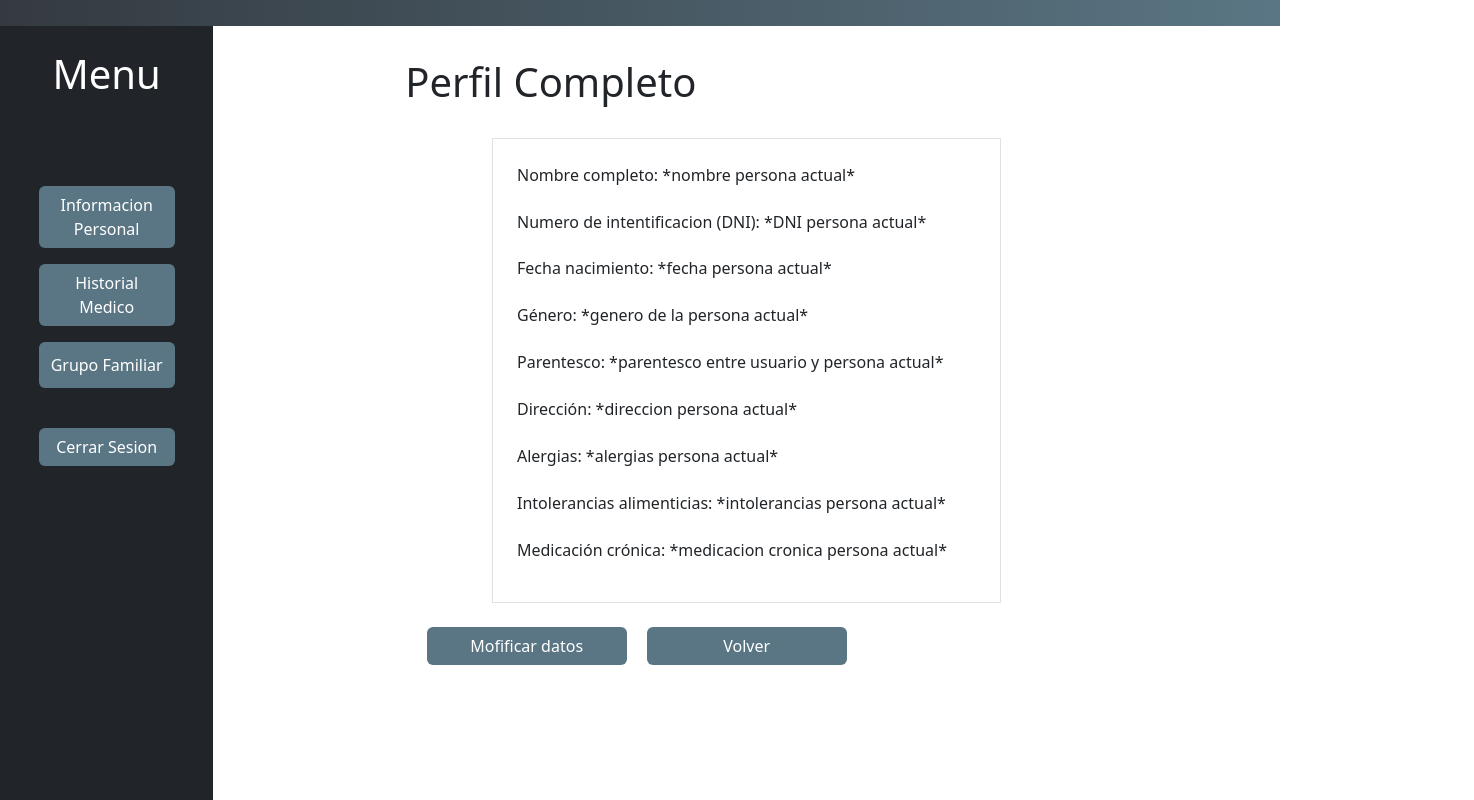
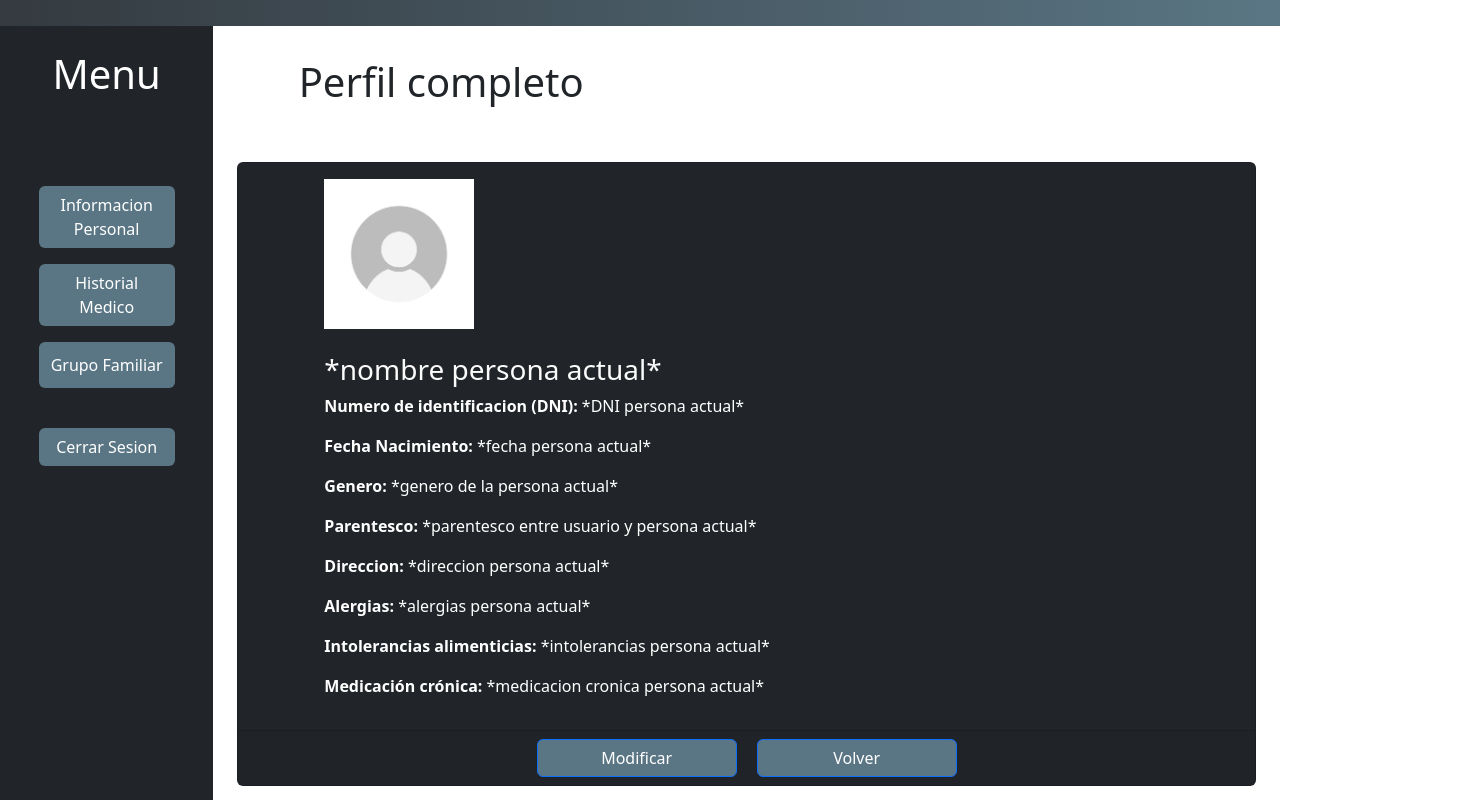
Before and after one commit to diegorvj/T8_DIU, a React (Create React App) app: page /perfil_familiar.js in a window 1280 px wide. Shown: the part 160-960 px from the top of the page, 1474 px wide, since content can reach past the window. Built offline with nearby package versions, Linux system fonts and the light colour scheme.

Commit message:
Perfil familiar modificado

```diff
--- a/src/components/perfil_familiar.js
+++ b/src/components/perfil_familiar.js
@@ -3,6 +3,8 @@ import Sidebar from './Sidebar';
 import './Index.css';
 import { useNavigate } from 'react-router-dom';
 import 'bootstrap/dist/css/bootstrap.min.css';
+import { Card, Button } from 'react-bootstrap';
+import fotoPerfil from '../imagenes/perfilgenerico.png';
 
 function Index() {
 
@@ -10,53 +12,48 @@ function Index() {
   return (
     <Sidebar>
 
-      <div className='cuerpo'>
+      <h2 className='h1'style={{ textAlign: 'left', marginLeft: '5%', marginTop: '0%' }}>Perfil completo</h2>
 
-        <h2 className='h1'style={{ textAlign: 'left', marginLeft: '15%', marginTop: '0%' }}>Perfil Completo</h2>
+      <Card className="m-4" bg="dark" text="white">
+        <Card.Body>
 
-
-        <div className="container" style={{marginRight:'30%'}}>
-          <div className="row justify-content-center">
-            <div className="col-md-6">
-              <div className="border p-4">
-                <p className="text-dark" style={{ textAlign: 'left', marginLeft: '0%', marginTop: '0%' }}>Nombre completo: *nombre persona actual* </p>
-                <p className="text-dark" style={{ textAlign: 'left', marginLeft: '0%', marginTop: '5%' }}>Numero de intentificacion (DNI): *DNI persona actual*</p>
-                <p className="text-dark" style={{ textAlign: 'left', marginLeft: '0%', marginTop: '5%' }}>Fecha nacimiento: *fecha persona actual*</p>
-                <p className="text-dark" style={{ textAlign: 'left', marginLeft: '0%', marginTop: '5%' }}>Género: *genero de la persona actual*</p>
-                <p className="text-dark" style={{ textAlign: 'left', marginLeft: '0%', marginTop: '5%' }}>Parentesco: *parentesco entre usuario y persona actual*</p>
-                <p className="text-dark" style={{ textAlign: 'left', marginLeft: '0%', marginTop: '5%' }}>Dirección: *direccion persona actual*</p>
-                <p className="text-dark" style={{ textAlign: 'left', marginLeft: '0%', marginTop: '5%' }}>Alergias: *alergias persona actual*</p>
-                <p className="text-dark" style={{ textAlign: 'left', marginLeft: '0%', marginTop: '5%' }}>Intolerancias alimenticias: *intolerancias persona actual*</p>
-                <p className="text-dark" style={{ textAlign: 'left', marginLeft: '0%', marginTop: '5%' }}>Medicación crónica: *medicacion cronica persona actual*</p>
-
-              </div>
-            </div>
+          <div className="" style={{ textAlign: 'left' , marginLeft: 70}}>
+            <img
+              src={fotoPerfil}
+              alt="Foto de perfil"
+              style={{ width: '150px', height: '150px', marginRight: '1000px' }}  // Ajusta el ancho, alto y margen según tus necesidades
+            />
+            <br></br><br></br>
+            <h3 className="profile-title">*nombre persona actual*</h3>
+            <p><strong>Numero de identificacion (DNI):</strong> *DNI persona actual*</p>
+            <p><strong>Fecha Nacimiento:</strong> *fecha persona actual*</p>
+            <p><strong>Genero:</strong> *genero de la persona actual*</p>
+            <p><strong>Parentesco:</strong> *parentesco entre usuario y persona actual*</p>
+            <p><strong>Direccion:</strong> *direccion persona actual*</p>
+            <p><strong>Alergias:</strong> *alergias persona actual*</p>
+            <p><strong>Intolerancias alimenticias:</strong> *intolerancias persona actual*</p>
+            <p><strong>Medicación crónica:</strong> *medicacion cronica persona actual*</p>
           </div>
-        </div>
-
-        <br></br>
-
-        <div style={{ display: 'flex', alignItems: 'left' }}>
-
-          <button
-            className="btn float-left"
-            style={{ width: '200px', backgroundColor:'#5A7684', color: '#fff', marginLeft: '20%'}}
-            onClick={() => navigate('/modificar_familiar.js')}>
-            Mofificar datos
-          </button>
-
-          <button
-            className="btn float-left"
-            style={{ width: '200px', backgroundColor:'#5A7684', color: '#fff', marginLeft:'20px'}}
-            onClick={() => navigate('/grupo_familiar.js')}>
-            Volver
-          </button>
-
-        </div>
-
-
-
-      </div>
+        </Card.Body>
+        <Card.Footer>
+          <div className="d-flex justify-content-center">
+            <Button
+              variant="primary"
+              style={{ width: '200px', backgroundColor: '#5A7684', color: '#fff' }}
+              onClick={() => navigate('/modificar_familiar.js')}
+            >
+              Modificar
+            </Button>
+            <Button
+              variant="primary"
+              style={{ width: '200px', marginLeft: '20px', backgroundColor: '#5A7684', color: '#fff' }}
+              onClick={() => navigate('/grupo_familiar.js')}
+            >
+              Volver
+            </Button>
+          </div>
+        </Card.Footer>
+      </Card>
 
     </Sidebar>
   );
--- a/src/components/perfil_familiarfernanda.js
+++ b/src/components/perfil_familiarfernanda.js
@@ -4,6 +4,7 @@ import './informacion_personal.css';
 import { useNavigate } from 'react-router-dom';
 import fotoPerfil from '../imagenes/perfilfernanda.jpg';
 import 'bootstrap/dist/css/bootstrap.min.css';
+import { Card, Button } from 'react-bootstrap';
 
 function Index() {
 
@@ -13,15 +14,19 @@ function Index() {
 
       <Sidebar>
 
-        <div className='cuerpo'>
+        <h2 className='h1'style={{ textAlign: 'left', marginLeft: '5%', marginTop: '0%' }}>Informacion personal</h2>
 
-          <h2 className='h1'style={{ textAlign: 'left', marginLeft: '15%', marginTop: '0%' }}>Información Personal</h2>
+        <Card className="m-4" bg="dark" text="white">
+          <Card.Body>
 
-          <div className="profile">
-            <div className="profile" style={{marginRight:'39%'}}>
-              <div className="profile-card">
-                <img src={fotoPerfil} alt="fotoPerfil" className="profile-photo" />
-                <h3 className="profile-title">Fernada Hernandez</h3>
+            <div className="" style={{ textAlign: 'left' , marginLeft: 70}}>
+              <img
+                src={fotoPerfil}
+                alt="Foto de perfil"
+                style={{ width: '150px', height: '150px', marginRight: '1000px' }}  // Ajusta el ancho, alto y margen según tus necesidades
+              />
+              <br></br><br></br>
+              <h3 className="profile-title">Fernada Hernandez</h3>
                 <p><strong>Numero de identificacion (DNI):</strong> 20345678-9</p>
                 <p><strong>Fecha Nacimiento:</strong> 02/02/2008</p>
                 <p><strong>Genero:</strong> Mujer</p>
@@ -29,29 +34,27 @@ function Index() {
                 <p><strong>Alergias:</strong> Ninguna</p>
                 <p><strong>Intolerancias alimenticias:</strong> Ninguna</p>
                 <p><strong>Medicación crónica:</strong> Ninguna</p>
-              </div>
             </div>
-          </div>
-
-          <div style={{ display: 'flex', alignItems: 'center' }}>
-
-            <button
-              className="btn float-left"
-              style={{ width: '200px', backgroundColor:'#5A7684', color: '#fff', marginLeft: '20%'}}
-              onClick={() => navigate('/modificar_fernanda.js')}>
-              Modificar
-            </button>
-
-            <button
-              className="btn float-left"
-              style={{ width: '200px', backgroundColor:'#5A7684', color: '#fff', marginLeft:'20px'}}
-              onClick={() => navigate('/grupo_familiar.js')}>
-              Volver
-            </button>
-
-          </div>
-
-        </div>
+          </Card.Body>
+          <Card.Footer>
+            <div className="d-flex justify-content-center">
+              <Button
+                variant="primary"
+                style={{ width: '200px', backgroundColor: '#5A7684', color: '#fff' }}
+                onClick={() => navigate('/modificar_fernanda.js')}
+              >
+                Modificar
+              </Button>
+              <Button
+                variant="primary"
+                style={{ width: '200px', marginLeft: '20px', backgroundColor: '#5A7684', color: '#fff' }}
+                onClick={() => navigate('/grupo_familiar.js')}
+              >
+                Volver
+              </Button>
+            </div>
+          </Card.Footer>
+        </Card>
 
       </Sidebar>
 
```
